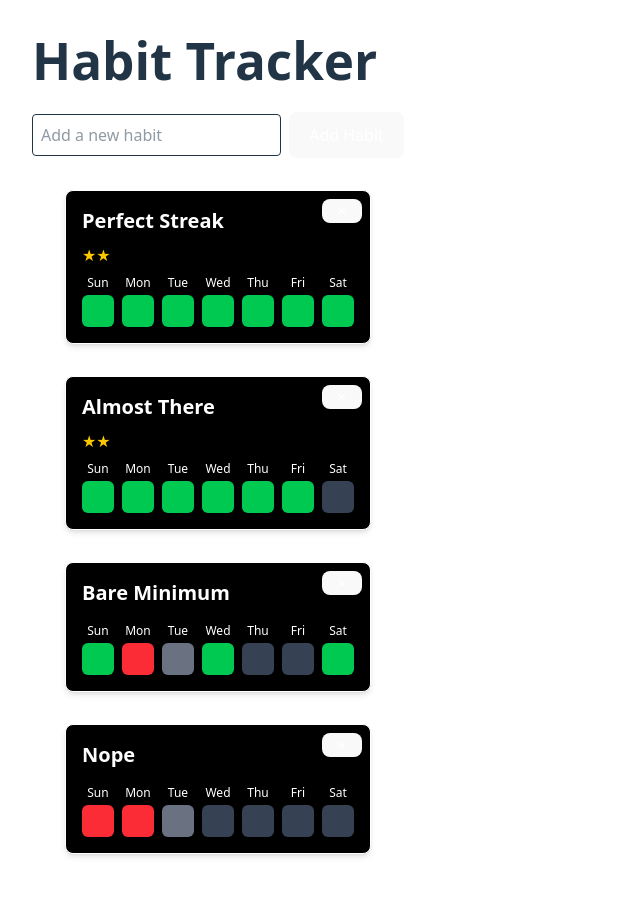
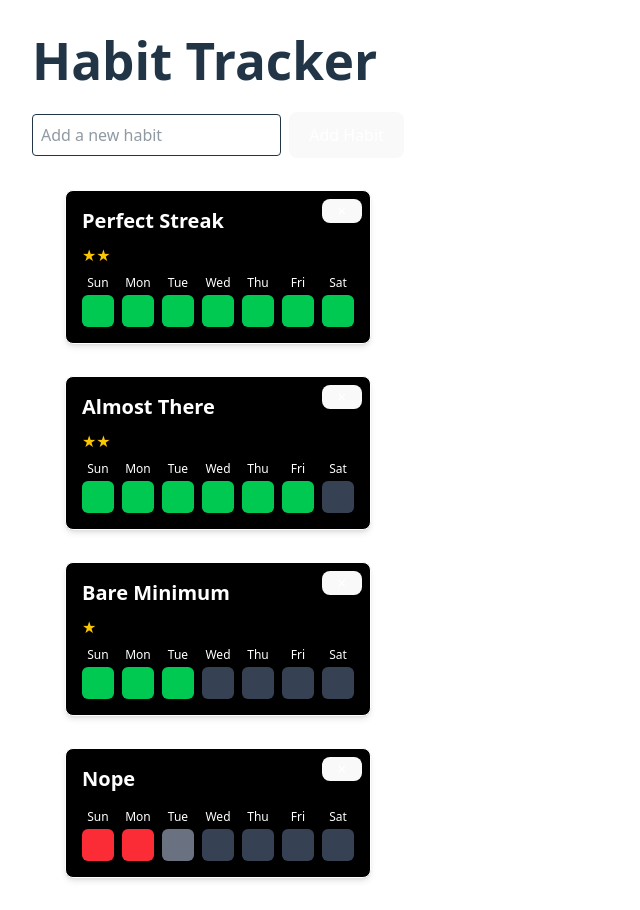
Before and after one commit to MaverickSeneris/habit-tracker, a React (Vite) app: page / in a window 1280 px wide. Shown: the whole page, without its empty margins (0-640 px from the left). Before the commit the page ends 886 px from the top, so only its background shows below. Built offline with nearby package versions, Linux system fonts and the light colour scheme.

Commit message:
feat: streak awarding system

```diff
--- a/src/App.jsx
+++ b/src/App.jsx
@@ -16,7 +16,7 @@ function App() {
     },
     {
       title: "Bare Minimum",
-      streak: [true, false, false, true, false, false, true], // 0 stars (since past false)
+      streak: [true, true, true, false, false, false, false], // 0 stars (since past false)
     },
     {
       title: "Nope",
--- a/src/components/HabitCard.jsx
+++ b/src/components/HabitCard.jsx
@@ -10,14 +10,26 @@ function HabitCard({ title, streak, updateStreak, onDelete }) {
   };
 
   // Calculate stars based on the number of 'true' and green values in the streak
+  // const getStars = () => {
+  //   // If there are any 'false' days in the past, no stars should be awarded
+  //   const hasRedPastDay = streak.some((day, index) => !day && index < todayIndex);
+
+  //   // If there's a past 'false' day, no stars are awarded
+  //   if (hasRedPastDay) return 0;
+
+  //   // Count only 'true' and green days
+  //   const streakCount = streak.filter((day, index) => day === true && index >= todayIndex).length;
+
+  //   if (streakCount === 7) return 3;
+  //   if (streakCount >= 3) return 2;
+  //   if (streakCount >= 1) return 1;
+  //   return 0;
+  // };
+
   const getStars = () => {
-    // If there are any 'false' days in the past, no stars should be awarded
     const hasRedPastDay = streak.some((day, index) => !day && index < todayIndex);
+    if (hasRedPastDay) return 0;  // No stars for past failures
 
-    // If there's a past 'false' day, no stars are awarded
-    if (hasRedPastDay) return 0;
-
-    // Count only 'true' and green days
     const streakCount = streak.filter((day, index) => day === true && index >= todayIndex).length;
 
     if (streakCount === 7) return 3;
@@ -25,6 +37,7 @@ function HabitCard({ title, streak, updateStreak, onDelete }) {
     if (streakCount >= 1) return 1;
     return 0;
   };
+
 
   return (
     <div className="relative habit-card mt-4 p-4 border rounded-lg shadow-md bg-black text-white">
```
